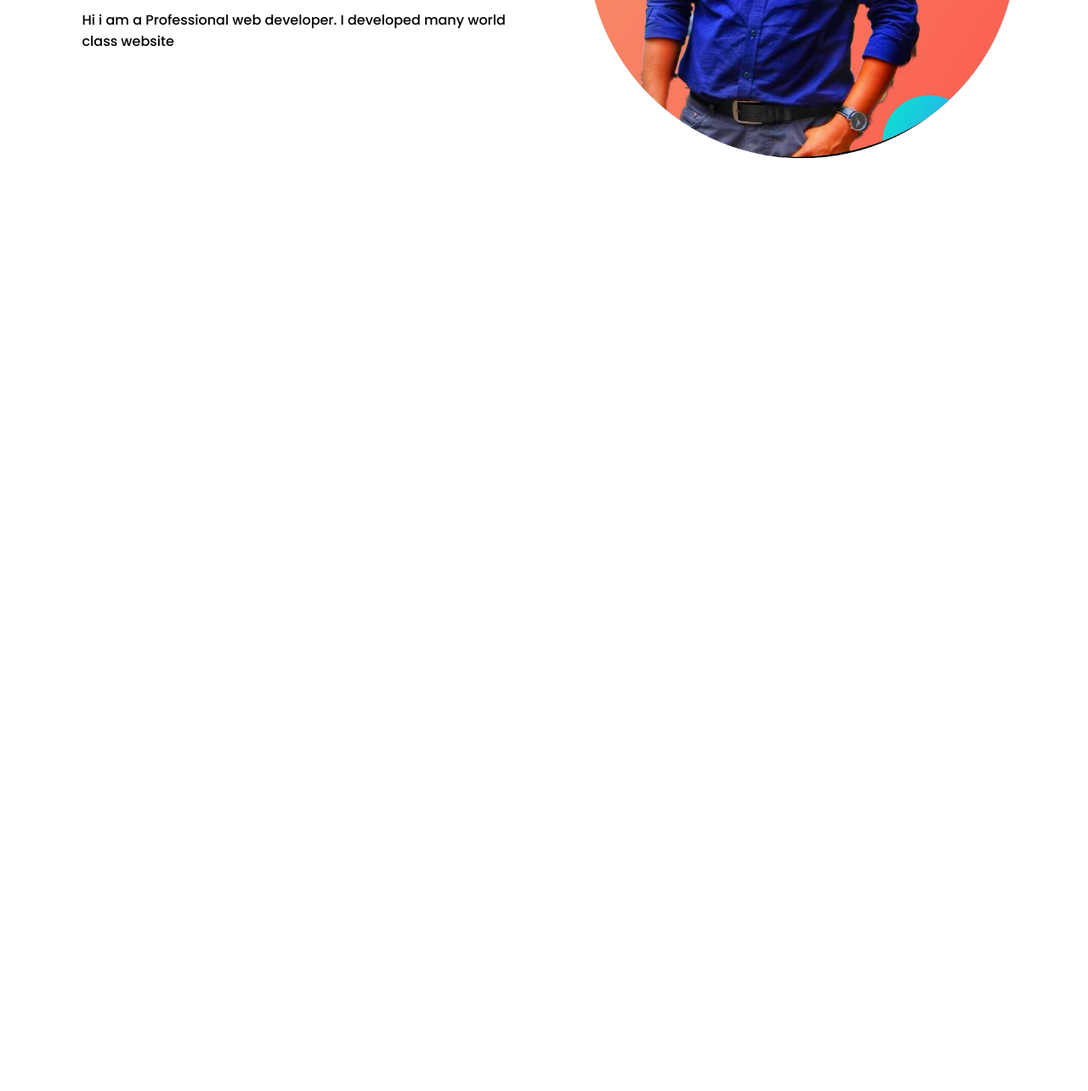
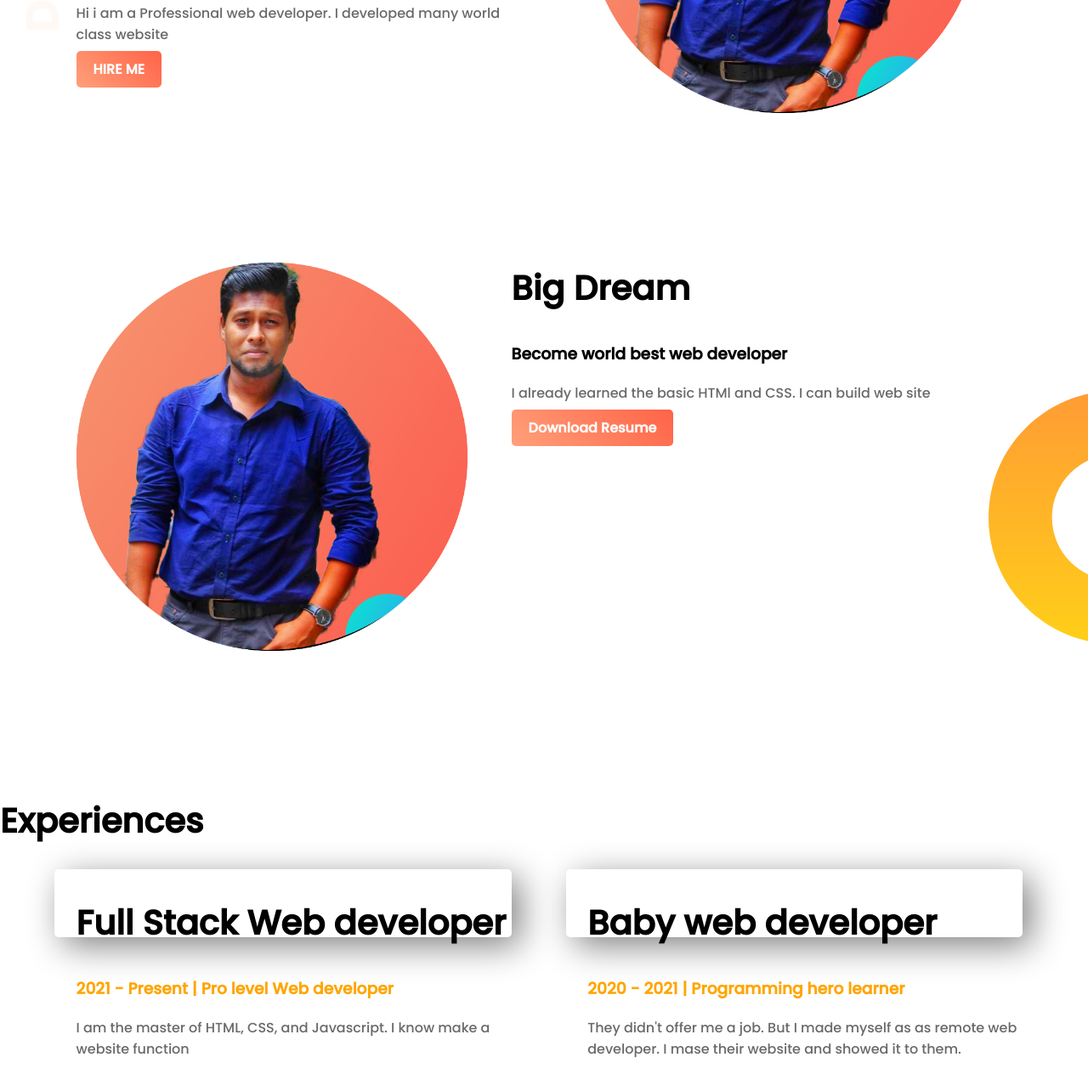
Before and after one commit to Emdadul-Tareque/Web-Protfolio, a plain HTML site: page index.html in a window 1280 px wide. Shown: the part 324-1608 px from the top of the page at 85% size. Before the commit the page ends 800 px from the top, so only its background shows below. Drawn offline with Linux system fonts and the light colour scheme.

Commit message:
75% complete

```diff
--- a/index.html
+++ b/index.html
@@ -9,18 +9,45 @@
 
     </head>
  <body>
-     <section>
+     <section class = "top-banner">
          <div class="half-width">
             <h1>Welcome To </h1>
-            <h1><span class="name-heighlight">Emdadul Tareque</span> Website</h1>
+            <h1><span class="orange-heighlight">Emdadul Tareque</span> Website</h1>
             <h3>Professional Web Developer</h3>
             <p>Hi i am a Professional web developer. I developed many world class website </p>
+            <a class = 'link-button' target="_blank"href="https://www.linkedin.com/feed/?trk=onboarding-landing">HIRE ME</a>
          </div>
          <div class = "half-width">
              <img src="image/profile1.png" alt="">
          </div>
 
      </section>
+     <section class="dream-area">
+         <div class="half-width">
+            <img src="image/profile1.png" alt="">
+         </div>
+         <div class="'half-width'">
+            <h2>Big Dream</h2>
+            <h3>Become world best web developer</h3>
+            <p>I already learned the basic HTMl and CSS. I can build web site</p>
+            <a class = "link-button" target= "_blank" href="">Download Resume</a>
+         </div>
+     </section>
+     <h1> Experiences</h1>
+     <section class="experience-area">
+         <div class = 'half-width single-experience'>
+             <h2> Full Stack Web developer</h2>
+             <h3 class="orange-heighlight">2021 - Present | Pro level Web developer</h3>
+             <p>I am the master of HTML, CSS, and Javascript. I know  make a website function</p>
+
+         </div>
+         <div class="half-width single-experience">
+             <h2>Baby web developer </h2>
+             <h3 class="orange-heighlight">2020 - 2021 | Programming hero learner</h3>
+             <p>They didn't offer me a job. But I made myself as as remote web developer. I mase their website and showed it to them.</p>
+
+         </div>
+     </section>
 
  </body>
  </html>
--- a/style.css
+++ b/style.css
@@ -1,10 +1,15 @@
 body{
     font-family: 'Poppins', sans-serif;
+    margin: 0;
 }
 h1{
     font-size: 40px;
 }
-.name-heighlight{
+
+h2{
+    font-size: 40px;
+}
+.orange-heighlight{
     color: orange ;
 }
 .half-width{
@@ -15,5 +20,39 @@ h1{
 
 }
 .half-width img{
-    width: 100%;
+    width: 90%;
 }
+
+.top-banner{
+    background-image: url("image/top-banner.png");
+    background-repeat: no-repeat;
+}
+section{
+    height: 500px;
+    padding-bottom: 100px;
+}
+.link-button{
+    text-decoration: none;
+    background-image: linear-gradient(45deg,lightSalmon , tomato);
+    padding: 10px 20px;
+    border-radius: 5px;
+    color: white;
+    font-weight: 700;
+
+}
+p{
+    color: dimgray;
+}
+
+.dream-area{
+    background-image: url("image/dream-bg.png");
+    background-repeat: no-repeat;
+    background-position: right;
+}
+
+.single-experience{
+    box-shadow: 10px 10px 40px gray ;
+    border-radius: 5px;
+    height: 80px;
+
+}
```
